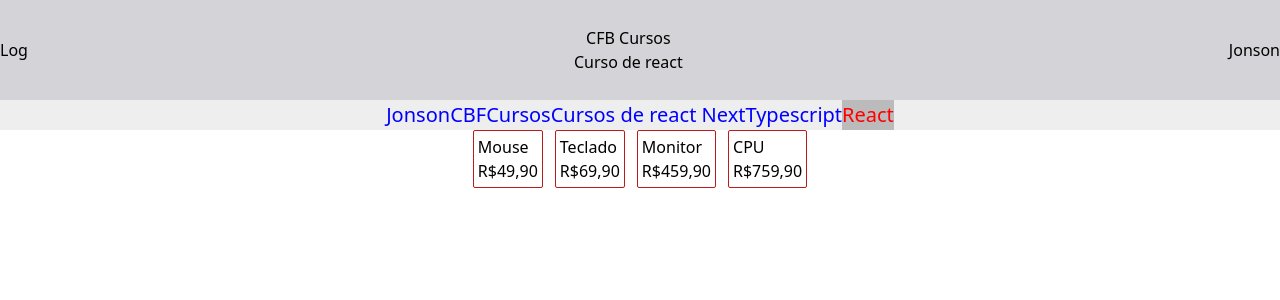
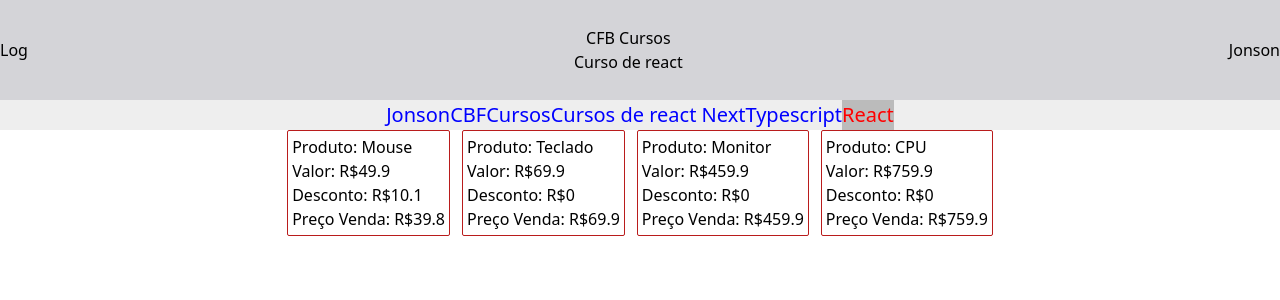
Before and after one commit to luisjonson/treinamento_react_next, a Next.js app: page / in a window 1280 px wide. Shown: the top 300 px of the page. Built offline with nearby package versions, Linux system fonts and the light colour scheme.

Commit message:
Criando COMPONENTES com PROPS #P3 em React Next - Aula 09 - Curso de React Next

```diff
--- a/src/components/Card.tsx
+++ b/src/components/Card.tsx
@@ -1,8 +1,19 @@
-export default function(props:any){
+interface CardProps{
+    produto: string
+    valor: number
+    desconto:number
+
+}
+
+export default function(props:CardProps){
     return(
         <div className='flex flex-col border border-red-700 rounded-sm p-1'>
-            <div>{props.produto}</div>
-            <div>{props.valor}</div>
+            <div>Produto: {props.produto}</div>
+            <div>Valor: R${props.valor}</div>
+            <div>Desconto: R${props.desconto}</div>
+            <div>Preço Venda: R${props.valor - props.desconto}</div>
+
+
         </div>
     )
 }
--- a/src/pages/index.tsx
+++ b/src/pages/index.tsx
@@ -30,10 +30,10 @@
         <div style={{ color: '#f00', backgroundColor: '#bbb' }}>React</div>
       </div>
       <div className='flex justify-center gap-3'>
-        <Card produto={'Mouse'} valor={'R$49,90'} />
-        <Card produto={'Teclado'} valor={'R$69,90'} />
-        <Card produto={'Monitor'} valor={'R$459,90'} />
-        <Card produto={'CPU'} valor={'R$759,90'} />
+        <Card produto={'Mouse'} valor={49.90}  desconto={10.10}/>
+        <Card produto={'Teclado'} valor={69.90} desconto={0} />
+        <Card produto={'Monitor'} valor={459.90}  desconto={0}/>
+        <Card produto={'CPU'} valor={759.90}  desconto={0}/>
       </div>
     </div>
   );
```
